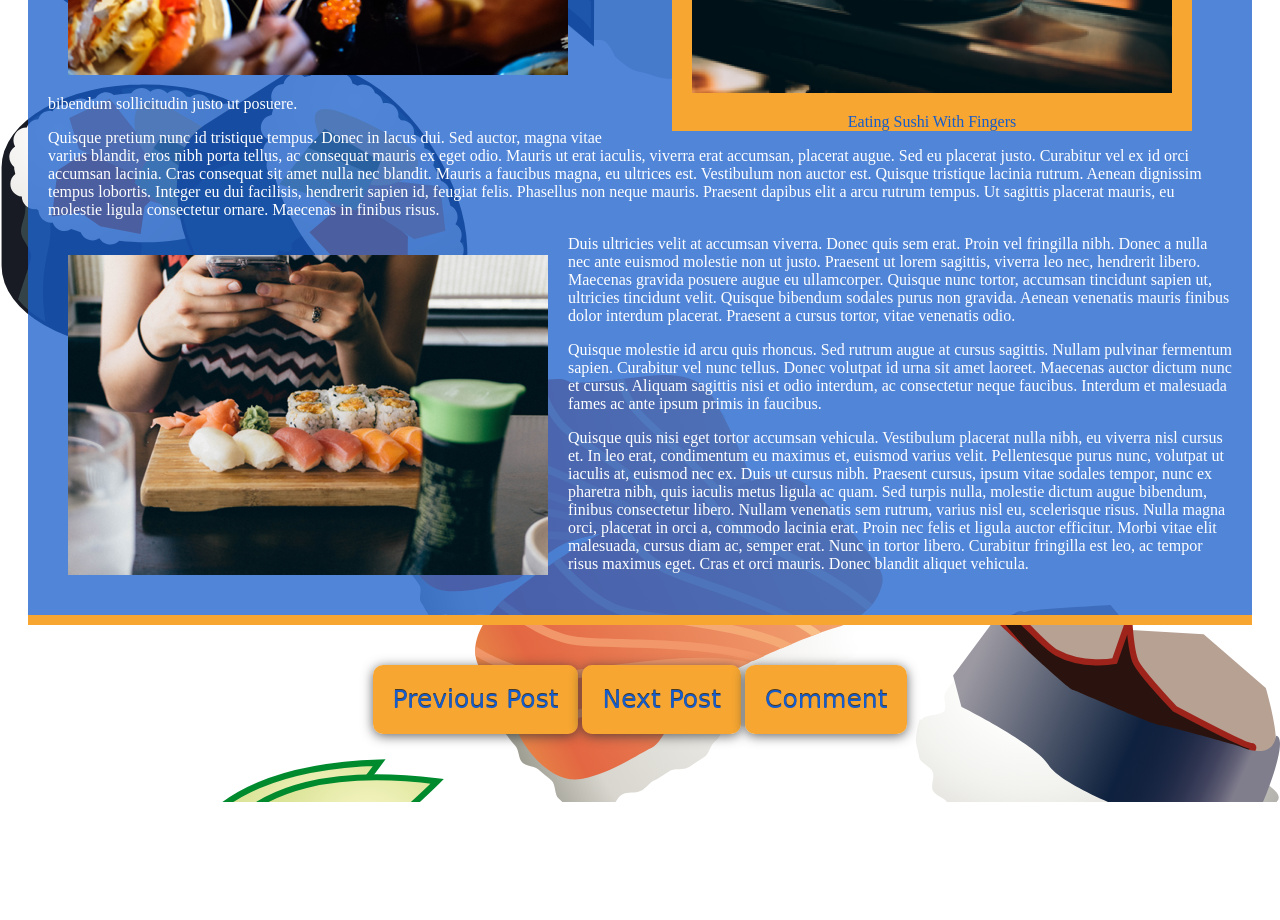
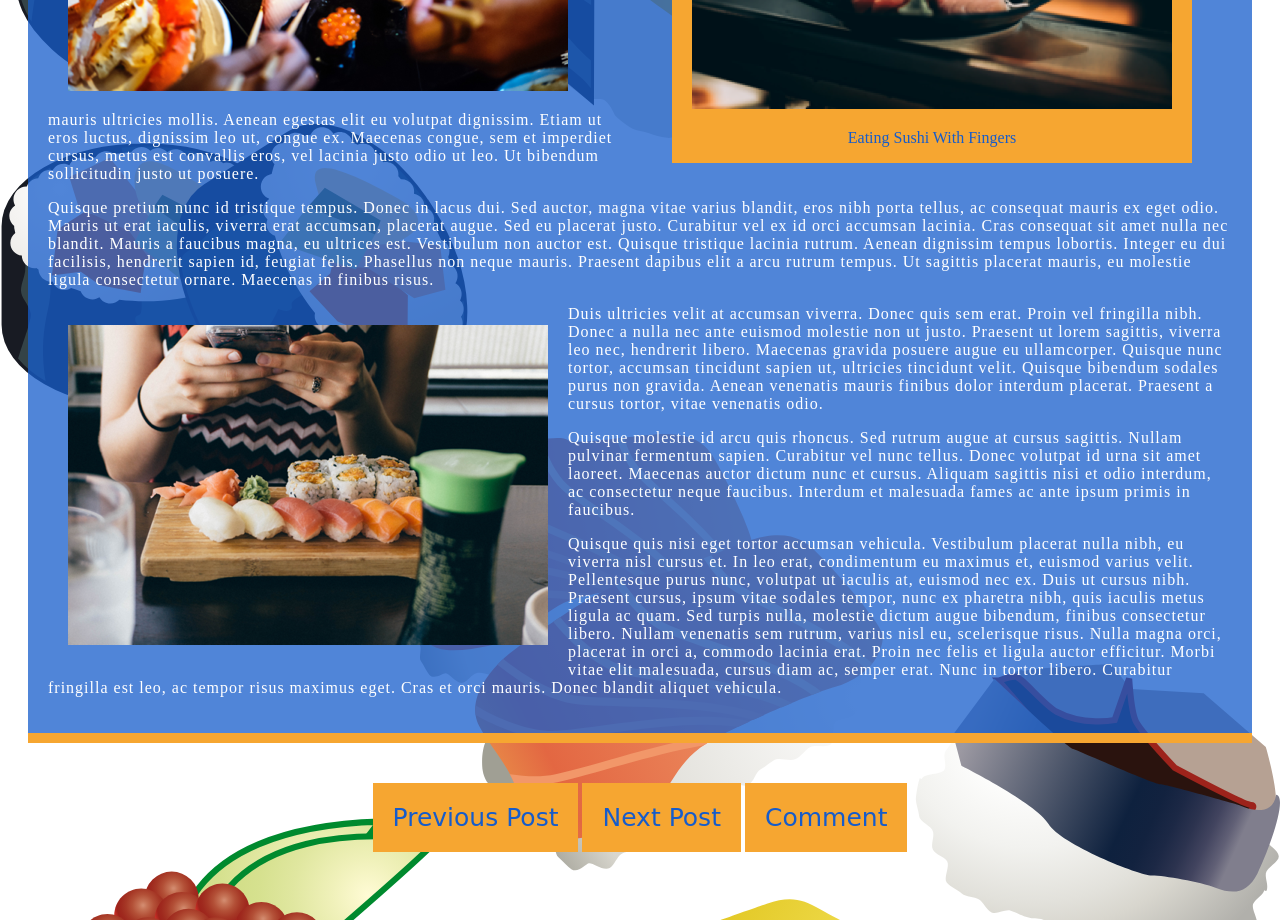
Before and after one commit to CodedP/Client-Blog, a plain HTML site: page index.html in a window 1280 px wide. Shown: the part 1180-2100 px from the top of the page. Before the commit the page ends 1982 px from the top, so only its background shows below. Drawn offline with Linux system fonts and the light colour scheme; a web font is replaced by a local one.

Commit message:
add suggested changes

```diff
--- a/index.html
+++ b/index.html
@@ -5,8 +5,8 @@
     <meta http-equiv="X-UA-Compatible" content="IE=edge">
     <title>Bento Box</title>
     <meta name="viewport" content="width=device-width, initial-scale=1">
+    <link href="https://fonts.googleapis.com/css?family=Abhaya+Libre:400,700|Poor+Story" rel="stylesheet">
     <link rel="stylesheet" type="text/css" media="screen" href="styles.css" />
-    <link href="https://fonts.googleapis.com/css?family=Abhaya+Libre:400,700|Poor+Story" rel="stylesheet">
 </head>
     <body>
         <header>Bento Box</header>
@@ -15,9 +15,9 @@
         <h3>June 13, 2018 by Xtina Cho</h3>
         <main>
           <article>
-            <figure><p><img src="images/japanese-city.png" alt="A City in Japan" width="width" height="height"><figcaption>Street Food In Japan</figcaption></figure>Nam placerat sagittis turpis luctus porttitor. Nullam erat metus, dictum in est et, pharetra scelerisque ex. Praesent feugiat arcu non velit venenatis volutpat. Fusce scelerisque, turpis nec bibendum dictum, augue magna auctor nunc, eget fringilla mi arcu id ex. Vivamus maximus accumsan elit, sed molestie diam euismod eget. Vestibulum ut semper turpis. Quisque accumsan ultricies rutrum. In in ligula nibh. Vivamus massa est, mattis non luctus ac, semper eget nunc. Sed porttitor, urna et eleifend varius, lectus leo molestie justo, vel fermentum velit nibh at nibh. In ac bibendum leo. Sed varius neque sed condimentum blandit.</p>
+            <figure><p><img src="images/japanese-city.png" alt="A City in Japan" width="width" height="height"><figcaption>Street Food In Japan</figcaption></p></figure><p>Placerat sagittis turpis luctus porttitor. Nullam erat metus, dictum in est et, pharetra scelerisque ex. Praesent feugiat arcu non velit venenatis volutpat. Fusce scelerisque, turpis nec bibendum dictum, augue magna auctor nunc, eget fringilla mi arcu id ex. Vivamus maximus accumsan elit, sed molestie diam euismod eget. Vestibulum ut semper turpis. Quisque accumsan ultricies rutrum. In in ligula nibh. Vivamus massa est, mattis non luctus ac, semper eget nunc. Sed porttitor, urna et eleifend varius, lectus leo molestie justo, vel fermentum velit nibh at nibh. In ac bibendum leo. Sed varius neque sed condimentum blandit.</p>
             <p><img src="images/sharing-sushi.png" alt="People Sharing Sushi" width="width" height="height">Pellentesque vitae urna nulla. Phasellus pharetra, sem vel bibendum luctus, felis dolor luctus diam, ut blandit lorem dolor id libero. Praesent ut lobortis erat, nec sodales velit. Suspendisse finibus tortor purus, eu pharetra orci cursus bibendum. Etiam id velit eu sem sodales tempus ut vel nibh. Suspendisse arcu augue, semper at semper a, tincidunt id sapien. Curabitur vel ultrices metus. Proin sit amet tortor bibendum, gravida justo eu, tincidunt velit.</p>
-            <figure><p><img src="images/picking-sushi.png" alt="Girl Picking at Sushi" width="width" height="height"><figcaption>Eating Sushi With Fingers</figcaption></figure>Etiam dapibus ac lacus id imperdiet. Nunc maximus, nulla vitae iaculis tempus, mi augue tristique lacus, a malesuada risus odio vel lectus. Curabitur sit amet lectus non mauris ultricies mollis. Aenean egestas elit eu volutpat dignissim. Etiam ut eros luctus, dignissim leo ut, congue ex. Maecenas congue, sem et imperdiet cursus, metus est convallis eros, vel lacinia justo odio ut leo. Ut bibendum sollicitudin justo ut posuere.</p>
+            <figure><p><img src="images/picking-sushi.png" alt="Girl Picking at Sushi" width="width" height="height"><figcaption>Eating Sushi With Fingers</figcaption></p></figure><p>Etiam dapibus ac lacus id imperdiet. Nunc maximus, nulla vitae iaculis tempus, mi augue tristique lacus, a malesuada risus odio vel lectus. Curabitur sit amet lectus non mauris ultricies mollis. Aenean egestas elit eu volutpat dignissim. Etiam ut eros luctus, dignissim leo ut, congue ex. Maecenas congue, sem et imperdiet cursus, metus est convallis eros, vel lacinia justo odio ut leo. Ut bibendum sollicitudin justo ut posuere.</p>
             <p>Quisque pretium nunc id tristique tempus. Donec in lacus dui. Sed auctor, magna vitae varius blandit, eros nibh porta tellus, ac consequat mauris ex eget odio. Mauris ut erat iaculis, viverra erat accumsan, placerat augue. Sed eu placerat justo. Curabitur vel ex id orci accumsan lacinia. Cras consequat sit amet nulla nec blandit. Mauris a faucibus magna, eu ultrices est. Vestibulum non auctor est. Quisque tristique lacinia rutrum. Aenean dignissim tempus lobortis. Integer eu dui facilisis, hendrerit sapien id, feugiat felis. Phasellus non neque mauris. Praesent dapibus elit a arcu rutrum tempus. Ut sagittis placerat mauris, eu molestie ligula consectetur ornare. Maecenas in finibus risus.</p>
             <p><img src="images/social-media-sushi.png" alt="Taking a pic of Sushi" width="width" height="height">Duis ultricies velit at accumsan viverra. Donec quis sem erat. Proin vel fringilla nibh. Donec a nulla nec ante euismod molestie non ut justo. Praesent ut lorem sagittis, viverra leo nec, hendrerit libero. Maecenas gravida posuere augue eu ullamcorper. Quisque nunc tortor, accumsan tincidunt sapien ut, ultricies tincidunt velit. Quisque bibendum sodales purus non gravida. Aenean venenatis mauris finibus dolor interdum placerat. Praesent a cursus tortor, vitae venenatis odio.</p>
             <p>Quisque molestie id arcu quis rhoncus. Sed rutrum augue at cursus sagittis. Nullam pulvinar fermentum sapien. Curabitur vel nunc tellus. Donec volutpat id urna sit amet laoreet. Maecenas auctor dictum nunc et cursus. Aliquam sagittis nisi et odio interdum, ac consectetur neque faucibus. Interdum et malesuada fames ac ante ipsum primis in faucibus.</p>
@@ -25,10 +25,10 @@
             <div class="clearfix"></div>
           </article>
         </main>
-  <div class="footer">
+    <footer>
     <a href="#" class="button">Previous Post</a>
     <a href="#" class="button">Next Post</a>
     <a href="#" class="button">Comment</a>
-  </div>
+    </footer>
     </body>
 </html>
--- a/styles.css
+++ b/styles.css
@@ -12,6 +12,9 @@
     color: #165ccb;
     padding: 20px;
     }
+  p{
+    letter-spacing: 1px;
+  }
   h1{
     text-align: center;
     font-family: 'Abhaya Libre', serif;
@@ -55,7 +58,7 @@
     max-width: 100%;
     height: auto;
     }
-  .footer{
+  footer{
     padding: 40px;
     text-align: center;
     border-top: 10px solid #F6A631;
@@ -65,19 +68,12 @@
     color: rgb(22, 92, 203);
     font-size: 25px;
     padding: 20px;
-    text-shadow: 0px -1px 0px rgba(30, 30, 30, 0.8);
-    -webkit-border-radius: 10px;
-    -moz-border-radius: 10px;
-    border-radius: 10px;
     background: rgb(246, 166, 49);
     background: -moz-linear-gradient(90deg, rgb(246, 166, 49) 30%, rgb(246, 166, 49) 70%);
     background: -webkit-linear-gradient(90deg, rgb(246, 166, 49) 30%, rgb(246, 166, 49) 70%);
     background: -o-linear-gradient(90deg, rgb(246, 166, 49) 30%, rgb(246, 166, 49) 70%);
     background: -ms-linear-gradient(90deg, rgb(246, 166, 49) 30%, rgb(246, 166, 49) 70%);
     background: linear-gradient(0deg, rgb(246, 166, 49) 30%, rgb(246, 166, 49) 70%);
-    -webkit-box-shadow: 0px 2px 12px rgba(50, 50, 50, 0.75);
-    -moz-box-shadow:    0px 2px 12px rgba(50, 50, 50, 0.75);
-    box-shadow:         0px 2px 12px rgba(50, 50, 50, 0.75);
     text-decoration: none;
     font-family: 'Poor Story', cursive;
     display: inline-block;
```
